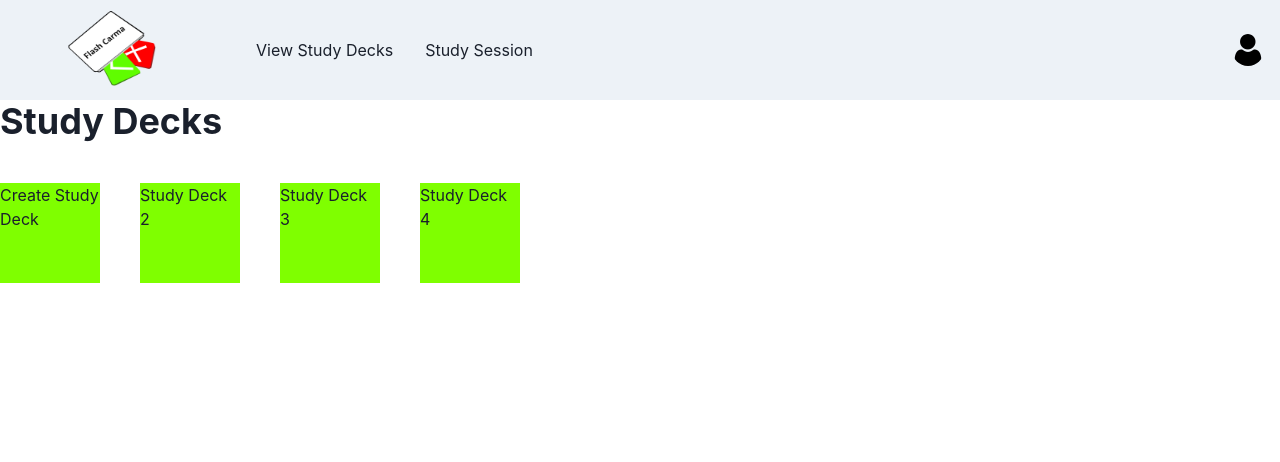
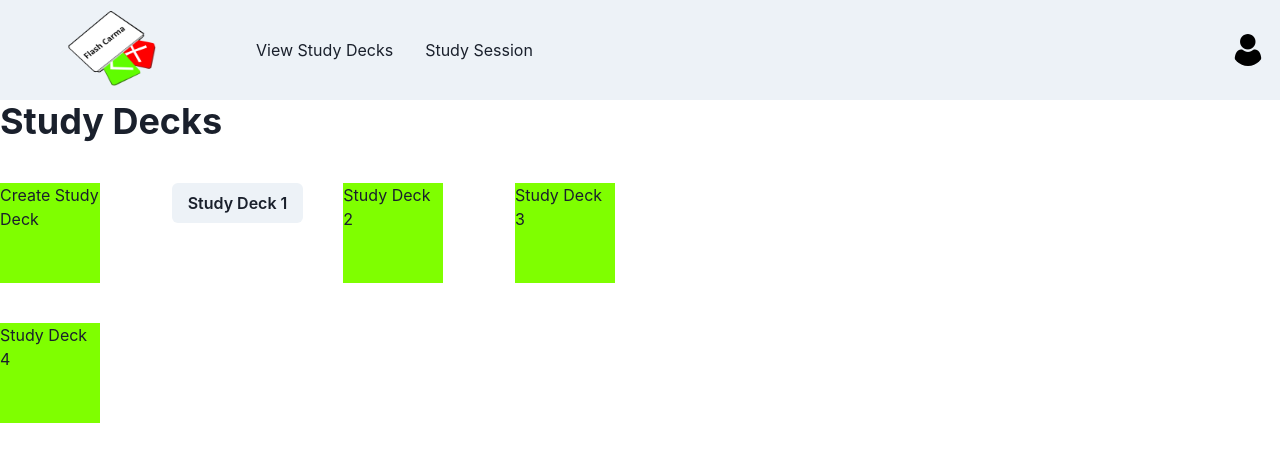
Before and after one commit to Brandon3522/flash_carma, a React (Create React App) app: page /viewstudydecks in a window 1280 px wide. Shown: the top 462 px of the page. Built offline with nearby package versions, Linux system fonts and the light colour scheme.

Commit message:
added popover buttons in view study decks

```diff
--- a/src/pages/ViewStudyDecksPage/ViewStudyDecks.js
+++ b/src/pages/ViewStudyDecksPage/ViewStudyDecks.js
@@ -4,6 +4,7 @@ import {
   Link,
   Input,
   Button,
+  ButtonGroup,
   Box,
   Heading,
   Spacer,
@@ -44,7 +45,22 @@ export const ViewStudyDecks = () => {
              </LinkBox>
 
              {/* From here on, it's the user's existing study decks */}
-
+             <Popover>
+              <PopoverTrigger>
+                <Button>Study Deck 1</Button>
+              </PopoverTrigger>
+                <PopoverContent>
+                  <PopoverArrow />
+                  <PopoverCloseButton />
+                  <PopoverBody>
+                    <ButtonGroup>
+                      <Button>Edit</Button>
+                      <Button>Study</Button>
+                      <Button>Delete</Button>
+                    </ButtonGroup>
+                  </PopoverBody>
+                </PopoverContent>
+              </Popover>
 
              <LinkBox>
                <LinkOverlay href='#'>
```
